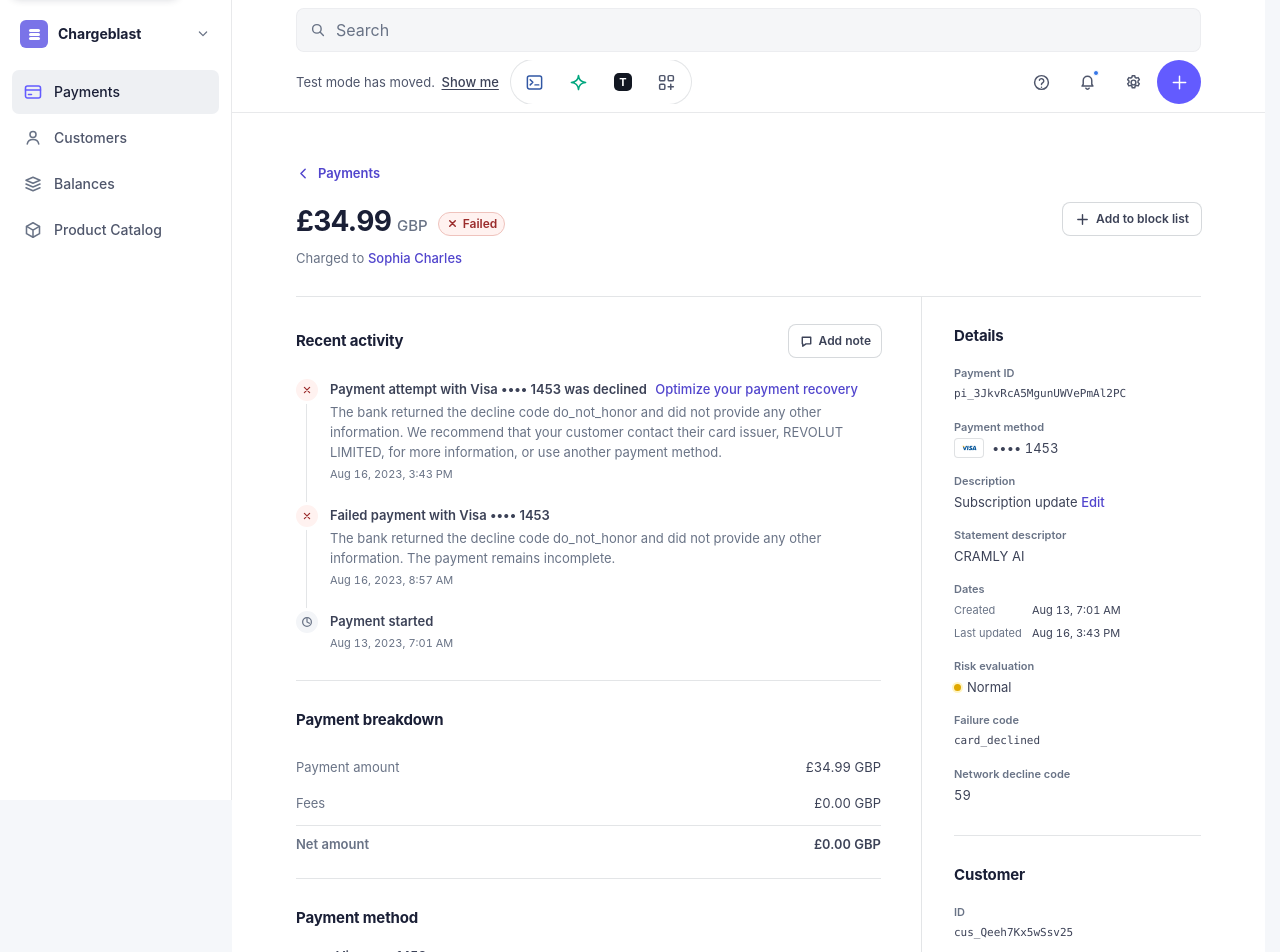
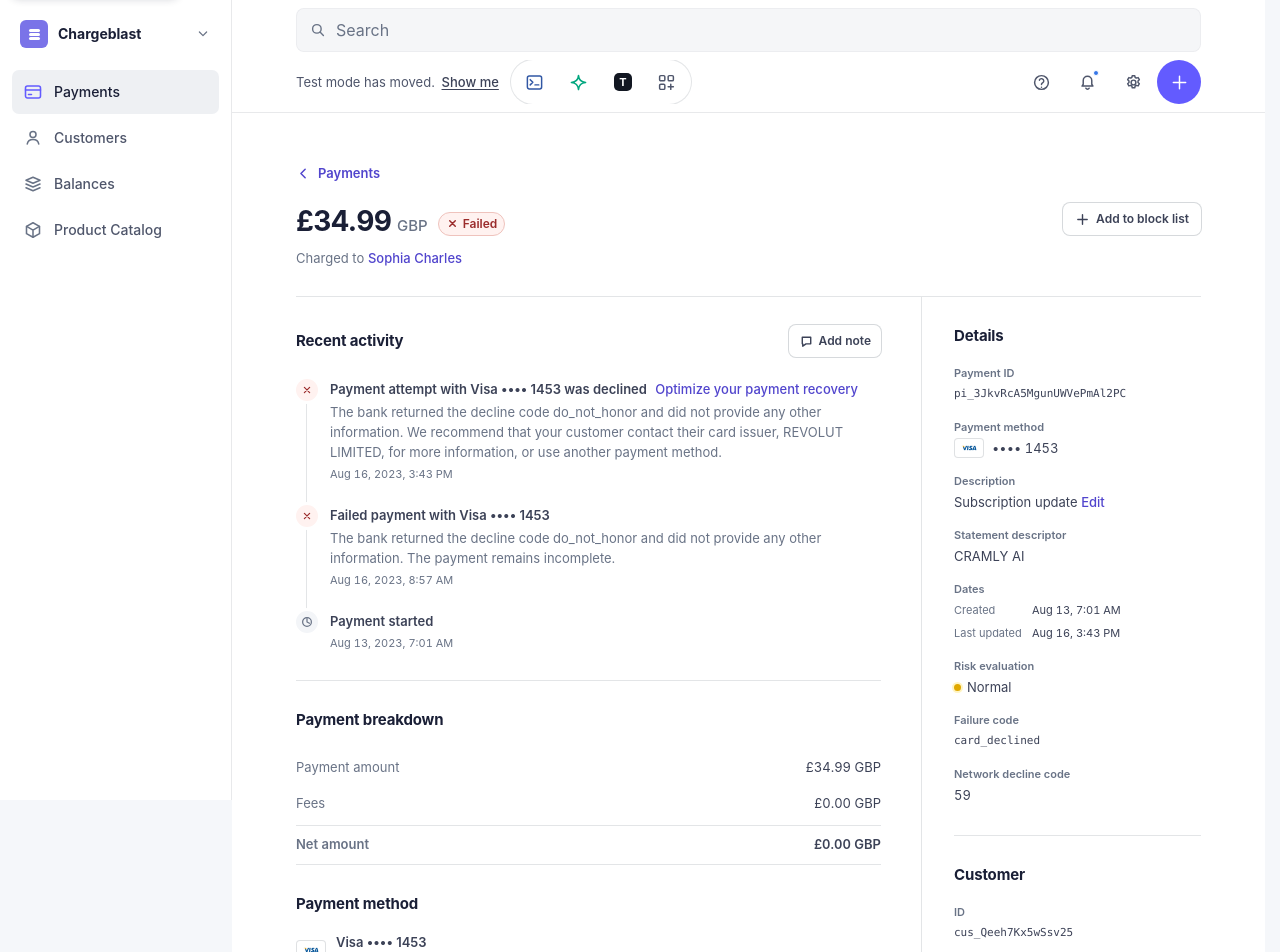
Before and after one commit to brunomestanza/chargeblast-fe-interview, an Angular app: page /payments/pay_3RxObvJx7yL2kA4fI6tY in a window 1280 px wide. Shown: the top 952 px of the page. Built offline with nearby package versions, Linux system fonts and the light colour scheme.

Commit message:
fix: change padding bottom to improve ui spacing

```diff
--- a/src/app/payment-details-page/payment-details-page.css
+++ b/src/app/payment-details-page/payment-details-page.css
@@ -193,7 +193,7 @@ h1 span {
 }
 
 .detail-section--breakdown {
-  padding-bottom: 16px;
+  padding-bottom: 2px;
 }
 
 .section-heading {
```
